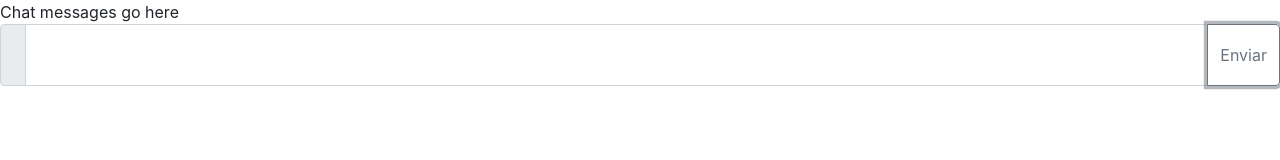
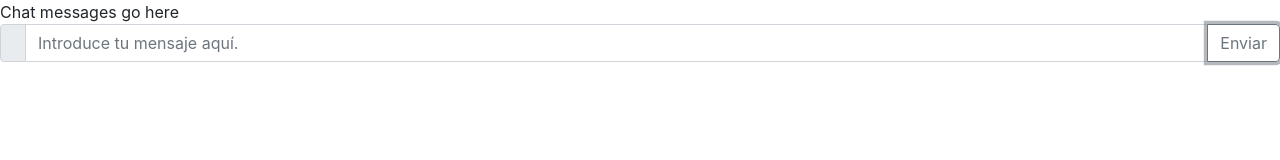
Before and after one commit to AranGarcia/AranGarcia.github.io, a plain HTML site: page index.html in a window 1280 px wide. Both pictures are taken after a click on the button "Enviar". Drawn offline with nearby package versions, Linux system fonts and the light colour scheme.

Commit message:
Added script to prepare message

```diff
--- a/index.html
+++ b/index.html
@@ -7,20 +7,27 @@
     <link rel="stylesheet" href="https://stackpath.bootstrapcdn.com/bootstrap/4.5.0/css/bootstrap.min.css"
         integrity="sha384-9aIt2nRpC12Uk9gS9baDl411NQApFmC26EwAOH8WgZl5MYYxFfc+NcPb1dKGj7Sk" crossorigin="anonymous">
     <link rel="stylesheet" href="css/style.css">
+    <script src="js/chat.js
+    "></script>
     <title>Milo</title>
 </head>
 
 <body>
+    <!-- Chat message area -->
+    <section>Chat messages go here</section>
 
-    <section>Chat messages go here</section>
+    <!-- Text input area -->
     <section>
         <div class="input-group ">
-            <div class="input-group-prepend">
-                <span class="input-group-text"></span>
-            </div>
-            <textarea class="form-control" aria-label="With textarea"></textarea>
-            <div class="input-group-append">
-                <button class="btn btn-outline-secondary" type="button" id="button-addon2">Enviar</button>
+            <div class="input-group mb-3">
+                <div class="input-group-prepend">
+                    <span class="input-group-text" id="basic-addon1"></span>
+                </div>
+                <input id="chat-input" type="text" class="form-control" placeholder="Introduce tu mensaje aqu&iacute;."
+                    aria-describedby="basic-addon1">
+                <div class="input-group-append">
+                    <button class="btn btn-outline-secondary" type="button" id="button-addon2" onclick="prepareMessage()">Enviar</button>
+                </div>
             </div>
         </div>
 
--- /dev/null
+++ b/js/chat.js
@@ -0,0 +1,17 @@
+window.onload = function () {
+    document.getElementById("chat-input").addEventListener(
+        // Allow messages to be sent when pressing ENTER
+        "keypress", function (event) {
+            if (event.keyCode == 13) {
+                prepareMessage();
+            }
+        }
+    );
+}
+
+function prepareMessage() {
+    element = document.getElementById("chat-input");
+    text = element.value;
+    console.log("Sending", text);
+    element.value = "";
+}
```
